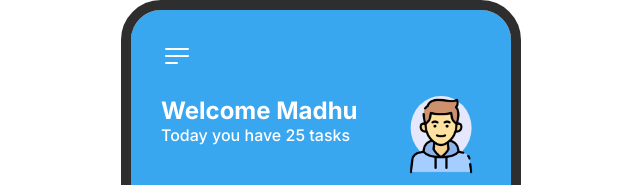
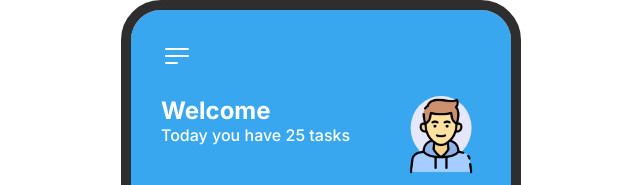
Before and after one commit to Madhusudan-Gurjar/Octanet-Internship-Task2-To-Do-List, a plain HTML site: page index.html in a window 1280 px wide. Shown: the top 185 px of the page, without its empty margins (319-959 px from the left). Drawn offline with Linux system fonts and the light colour scheme.

Commit message:
Update index.html

```diff
--- a/index.html
+++ b/index.html
@@ -44,7 +44,7 @@
           </div>
           <div class="welcome">
             <div class="content">
-              <h1>Welcome Madhu</h1>
+              <h1>Welcome</h1>
               <p>Today you have <span id="total-tasks">5</span> tasks</p>
             </div>
             <div class="img">
```
